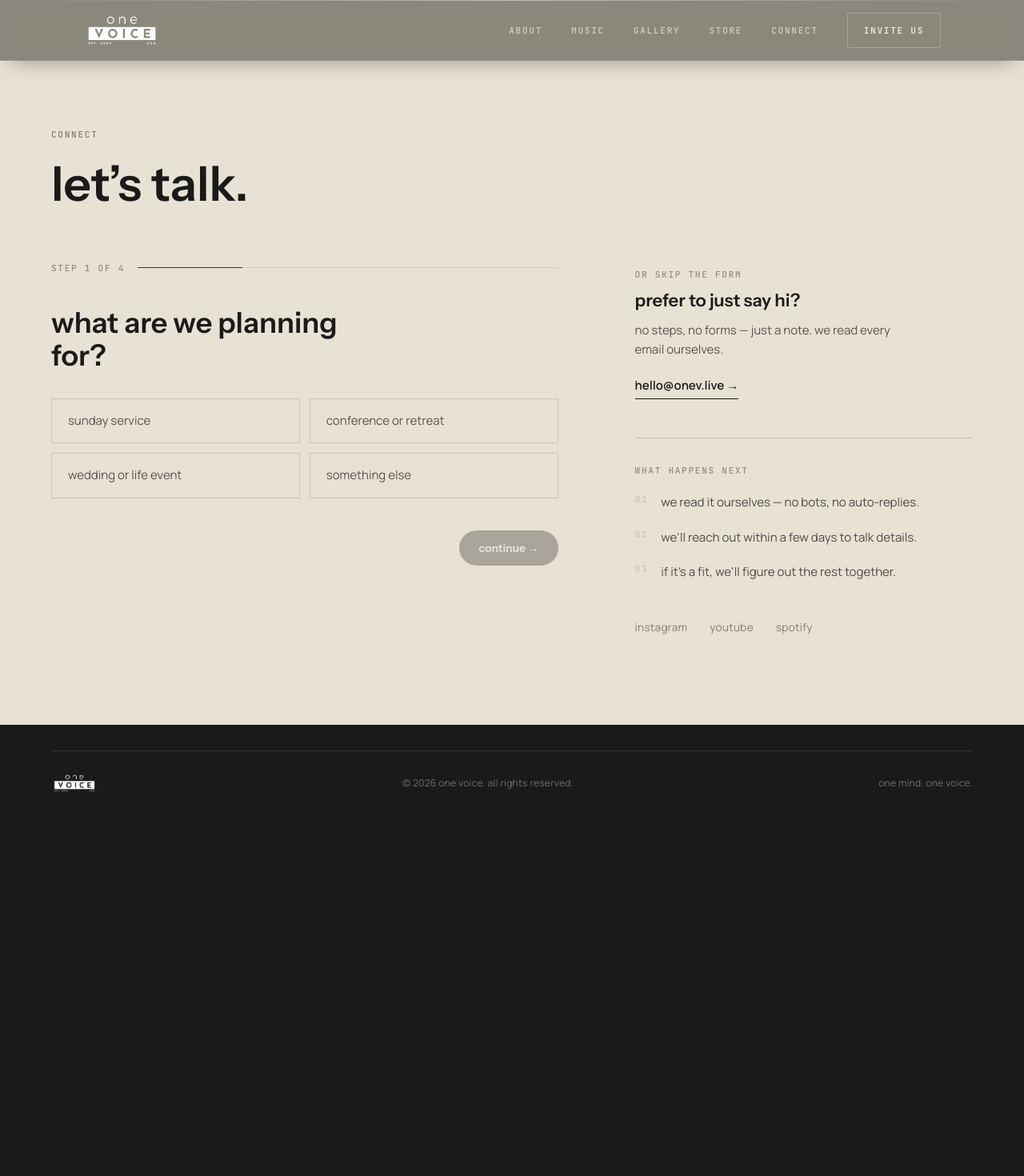
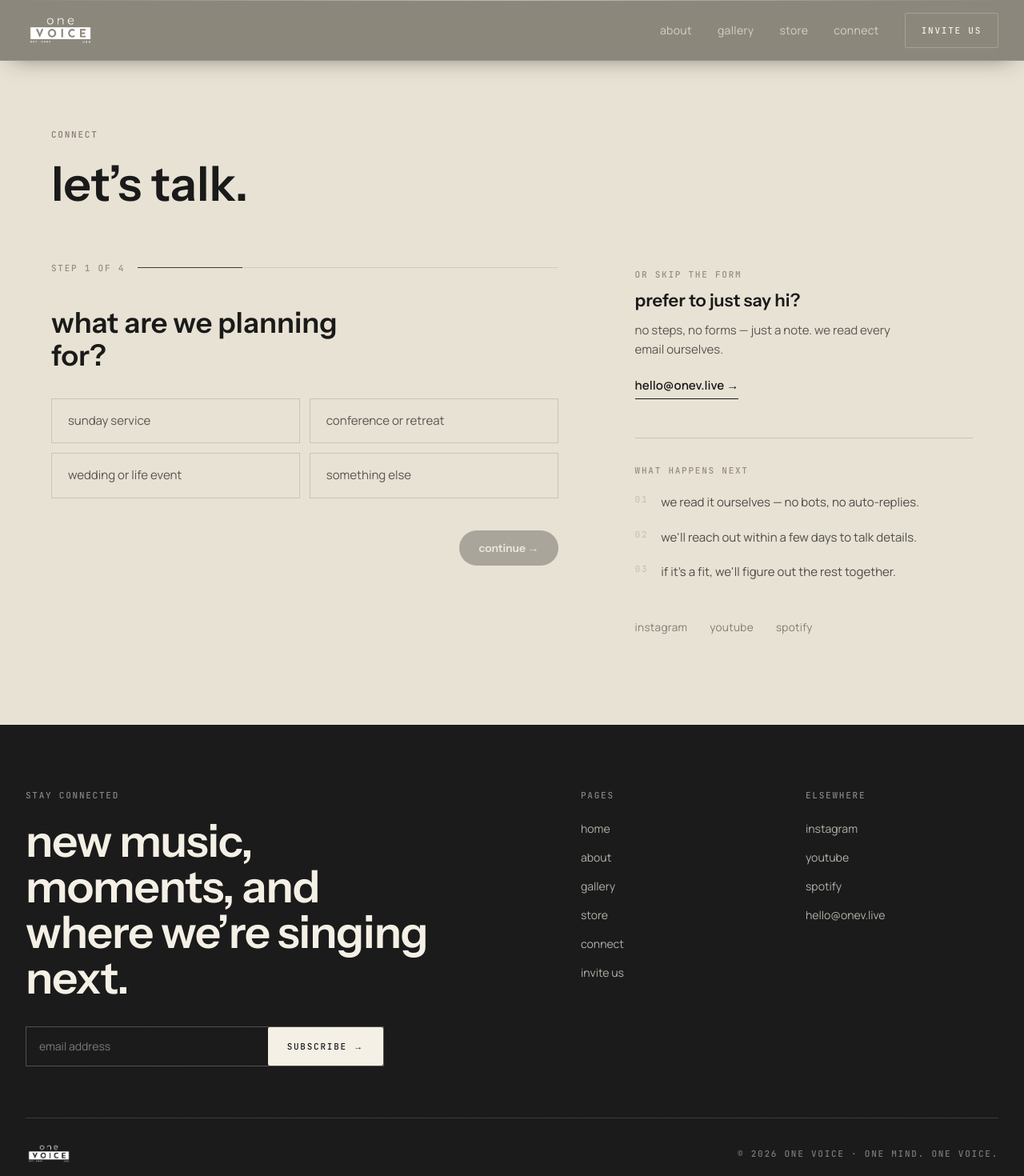
Before and after one commit to eayanwale/onevoice-website, a Next.js app: page /connect in a window 1280 px wide. Shown: the top 1470 px of the page at 80% size. Before the commit the page ends 1031 px from the top, so only its background shows below. Built offline with nearby package versions, Linux system fonts and the light colour scheme.

Commit message:
feat: rework header nav and footer to harmony-hub layout

```diff
--- a/components/Header.tsx
+++ b/components/Header.tsx
@@ -11,7 +11,6 @@ const SCROLL_THRESHOLD = 72;
 
 const NAV_LINKS = [
   { href: "/about", label: "about" },
-  { href: "#music", label: "music" },
   { href: "/gallery", label: "gallery" },
   { href: "/store", label: "store" },
   { href: "/connect", label: "connect" },
@@ -72,7 +71,7 @@ export default function Header() {
         transition={{ ...glassTransition, delay: reducedMotion ? 0 : 0.1 }}
         className="absolute inset-x-0 top-0 h-px bg-gradient-to-r from-transparent via-off-white/50 to-transparent"
       />
-      <div className="relative mx-auto flex h-16 w-full max-w-6xl items-center justify-between px-6 sm:h-[76px] sm:px-10">
+      <div className="relative mx-auto flex h-16 w-full max-w-shell items-center justify-between px-5 sm:h-[76px] sm:px-8">
         <Link href="/" className="shrink-0" aria-label="One Voice — home">
           <Image
             src="/logo/one-voice-lockup-light-trimmed.png"
@@ -80,31 +79,24 @@ export default function Header() {
             width={981}
             height={405}
             priority
-            className="h-8 w-auto object-contain sm:h-10"
+            className="h-7 w-auto object-contain sm:h-9"
           />
         </Link>
 
-        <nav className="hidden items-center gap-9 sm:flex">
-          {NAV_LINKS.map((link) =>
-            link.href.startsWith("#") ? (
-              <a
-                key={link.href}
-                href={link.href}
-                className="label-text text-off-white/70 transition-opacity duration-200 hover:text-off-white hover:opacity-100"
-              >
-                {link.label}
-              </a>
-            ) : (
+        <nav className="hidden items-center gap-8 md:flex">
+          {NAV_LINKS.map((link) => (
             <Link
               key={link.href}
               href={link.href}
-                className="label-text text-off-white/70 transition-opacity duration-200 hover:text-off-white hover:opacity-100"
+              className="font-body text-sm tracking-wide text-off-white/70 transition-colors duration-200 hover:text-off-white"
             >
               {link.label}
             </Link>
-            )
-          )}
-          <Link href="/connect" className="btn-outline border-off-white/30 text-off-white hover:bg-off-white hover:text-charcoal">
+          ))}
+          <Link
+            href="/invite"
+            className="btn-outline border-off-white/30 text-off-white hover:bg-off-white hover:text-charcoal"
+          >
             invite us
           </Link>
         </nav>
@@ -114,7 +106,7 @@ export default function Header() {
           aria-label={open ? "close menu" : "open menu"}
           aria-expanded={open}
           onClick={() => setOpen((v) => !v)}
-          className="flex h-11 w-11 shrink-0 items-center justify-center sm:hidden"
+          className="flex h-11 w-11 shrink-0 items-center justify-center md:hidden"
         >
           <span className="relative block h-4 w-6">
             <span
@@ -138,9 +130,11 @@ export default function Header() {
             animate={{ opacity: 1 }}
             exit={{ opacity: 0 }}
             transition={{ duration: 0.35, ease: EASE }}
-            className="fixed inset-x-0 top-16 bottom-0 z-40 flex flex-col items-center justify-center gap-10 bg-charcoal sm:hidden"
+            className="fixed inset-x-0 top-16 bottom-0 z-40 flex flex-col overflow-hidden bg-charcoal px-6 pt-12 md:hidden"
           >
-            {NAV_LINKS.map((link, i) => (
+            <div className="grain" aria-hidden="true" />
+            <nav className="relative flex flex-col gap-6">
+              {[{ href: "/", label: "home" }, ...NAV_LINKS].map((link, i) => (
                 <motion.a
                   key={link.href}
                   href={link.href}
@@ -148,21 +142,29 @@ export default function Header() {
                   initial={{ opacity: 0, y: 16 }}
                   animate={{ opacity: 1, y: 0 }}
                   transition={{ duration: 0.4, ease: EASE, delay: 0.05 * i }}
-                className="label-text flex h-11 items-center text-[15px] text-off-white/80"
+                  className="display-md flex min-h-11 items-center text-off-white"
                 >
                   {link.label}
                 </motion.a>
               ))}
               <motion.a
-              href="/connect"
+                href="/invite"
                 onClick={() => setOpen(false)}
                 initial={{ opacity: 0, y: 16 }}
                 animate={{ opacity: 1, y: 0 }}
-              transition={{ duration: 0.4, ease: EASE, delay: 0.05 * NAV_LINKS.length }}
-              className="btn-outline border-off-white/30 text-off-white"
+                transition={{ duration: 0.4, ease: EASE, delay: 0.05 * (NAV_LINKS.length + 1) }}
+                className="display-md flex min-h-11 items-center text-off-white"
               >
                 invite us
               </motion.a>
+            </nav>
+            <div className="relative mt-auto flex flex-wrap gap-5 border-t border-off-white/15 py-8 pb-[calc(2rem+env(safe-area-inset-bottom))]">
+              {["instagram", "youtube", "spotify"].map((label) => (
+                <a key={label} href="#" className="label-text text-warm-sage">
+                  {label}
+                </a>
+              ))}
+            </div>
           </motion.div>
         )}
       </AnimatePresence>
--- a/components/SiteFooter.tsx
+++ b/components/SiteFooter.tsx
@@ -1,9 +1,83 @@
 import Image from "next/image";
+import Link from "next/link";
+import EmailSignup from "@/components/EmailSignup";
+
+const PAGE_LINKS = [
+  { href: "/", label: "home" },
+  { href: "/about", label: "about" },
+  { href: "/gallery", label: "gallery" },
+  { href: "/store", label: "store" },
+  { href: "/connect", label: "connect" },
+  { href: "/invite", label: "invite us" },
+];
+
+const SOCIAL_LINKS = [
+  { href: "#", label: "instagram" },
+  { href: "#", label: "youtube" },
+  { href: "#", label: "spotify" },
+];
 
 export default function SiteFooter() {
   return (
-    <footer className="flex justify-center bg-charcoal px-6 pb-10 pt-8 sm:px-10">
-      <div className="flex w-full max-w-6xl flex-wrap items-center justify-between gap-4 border-t border-warm-sage/20 pt-7">
+    <footer className="relative overflow-hidden bg-charcoal text-off-white">
+      <div className="grain" aria-hidden="true" />
+      <div className="relative mx-auto max-w-shell px-5 pb-10 pt-20 sm:px-8">
+        <div className="grid gap-14 lg:grid-cols-[1.1fr_0.9fr]">
+          <div>
+            <p className="label-text text-off-white/50">stay connected</p>
+            <h2 className="display-lg mt-5 max-w-lg">
+              new music, moments, and where we&rsquo;re singing next.
+            </h2>
+            <div className="mt-8 max-w-md">
+              <EmailSignup />
+            </div>
+          </div>
+
+          <div className="grid gap-10 sm:grid-cols-2">
+            <div>
+              <p className="label-text text-off-white/50">pages</p>
+              <ul className="mt-5 space-y-3">
+                {PAGE_LINKS.map((link) => (
+                  <li key={link.href}>
+                    <Link
+                      href={link.href}
+                      className="text-sm text-off-white/70 transition-colors duration-200 hover:text-off-white"
+                    >
+                      {link.label}
+                    </Link>
+                  </li>
+                ))}
+              </ul>
+            </div>
+            <div>
+              <p className="label-text text-off-white/50">elsewhere</p>
+              <ul className="mt-5 space-y-3">
+                {SOCIAL_LINKS.map((link) => (
+                  <li key={link.label}>
+                    <a
+                      href={link.href}
+                      target="_blank"
+                      rel="noreferrer"
+                      className="text-sm text-off-white/70 transition-colors duration-200 hover:text-off-white"
+                    >
+                      {link.label}
+                    </a>
+                  </li>
+                ))}
+                <li>
+                  <a
+                    href="mailto:hello@onev.live"
+                    className="text-sm text-off-white/70 transition-colors duration-200 hover:text-off-white"
+                  >
+                    hello@onev.live
+                  </a>
+                </li>
+              </ul>
+            </div>
+          </div>
+        </div>
+
+        <div className="mt-16 flex flex-wrap items-center justify-between gap-4 border-t border-off-white/15 pt-8">
           <Image
             src="/logo/one-voice-lockup-light-trimmed.png"
             alt="One Voice — est. 2023, USA"
@@ -11,12 +85,10 @@ export default function SiteFooter() {
             height={405}
             className="h-6 w-auto object-contain"
           />
-        <span className="text-xs tracking-wide text-off-white/40">
-          &copy; 2026 one voice. all rights reserved.
-        </span>
-        <span className="text-xs tracking-wide text-off-white/40">
-          one mind. one voice.
-        </span>
+          <p className="label-text text-off-white/45">
+            &copy; 2026 one voice &middot; one mind. one voice.
+          </p>
+        </div>
       </div>
     </footer>
   );
```
Lines whose indentation alone changed are shown as unchanged.
